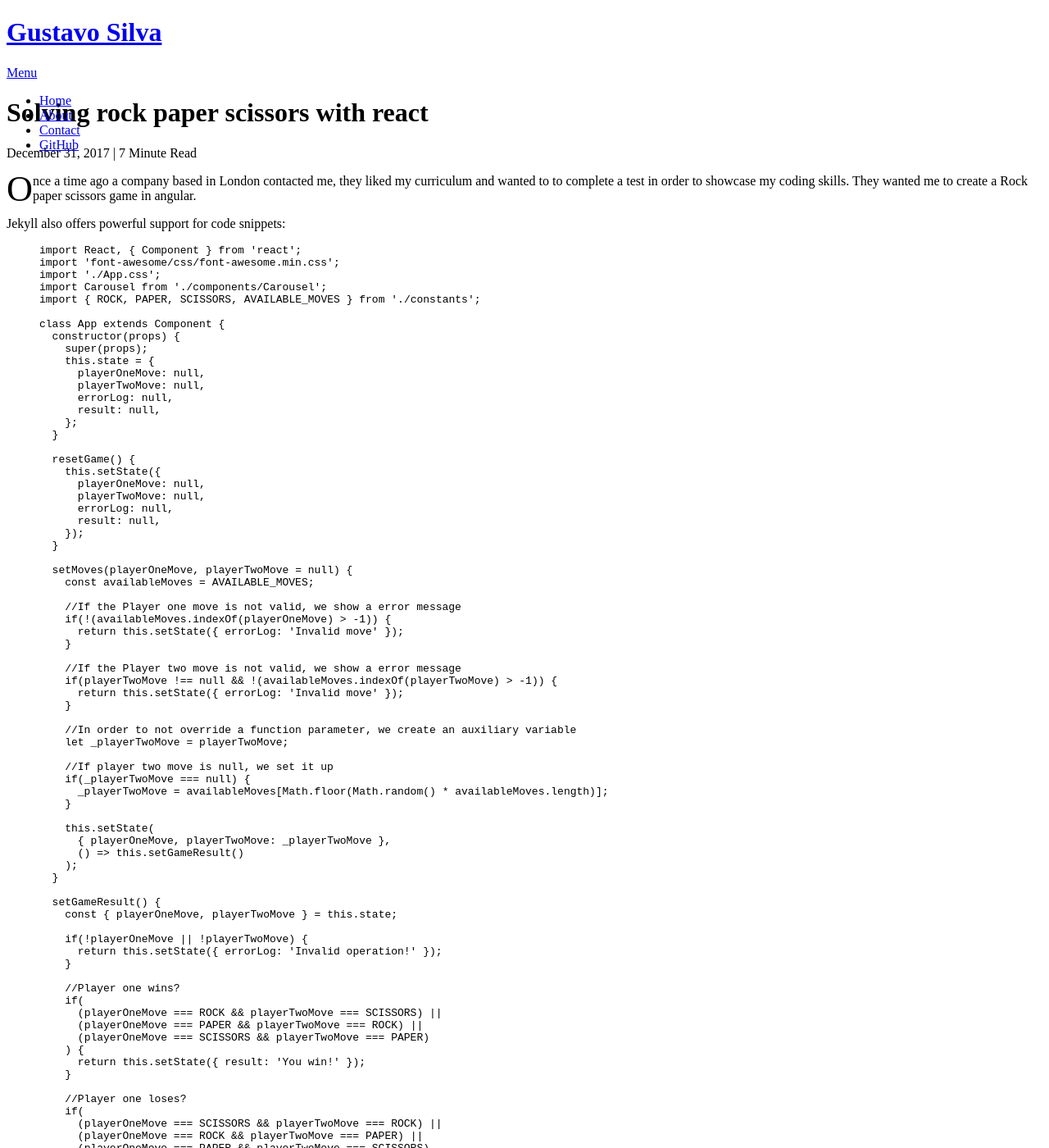
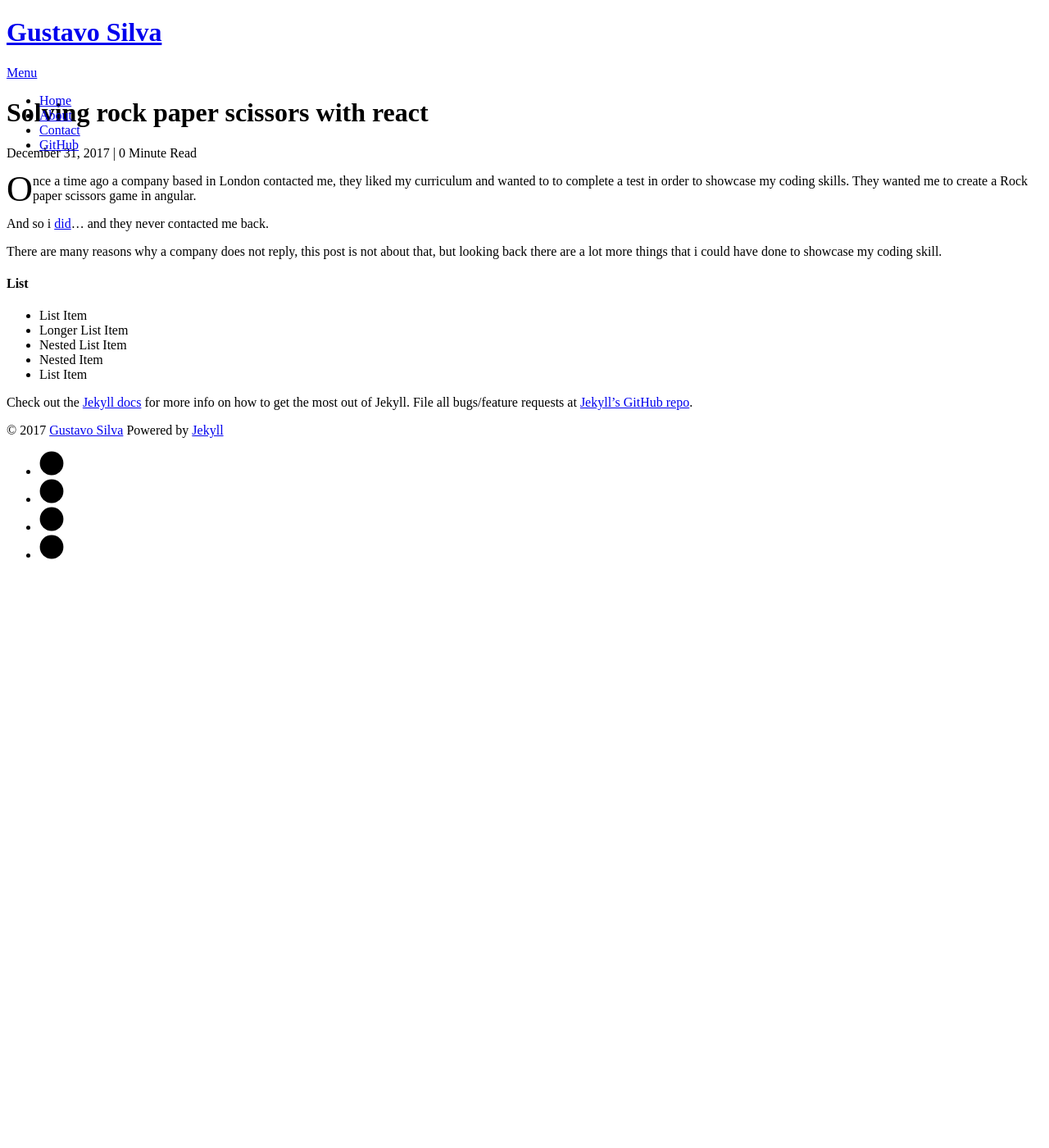
Before and after one commit to GustavoRSSilva/gustavorssilva.github.io, a Jekyll site: the page built from _posts/2017-12-31-react-rock-paper-scissors.markdown, in a window 1280 px wide and 1400 px high. Shown: the whole window at 82% size. Built offline with Jekyll 4.4.1, drawn with Linux system fonts in a browser that asks for light colours; nearby versions of some CDN libraries; some of the changed text lies outside the part shown.

Commit message:
[new] blog cnt

```diff
--- a/_posts/2017-12-31-react-rock-paper-scissors.markdown
+++ b/_posts/2017-12-31-react-rock-paper-scissors.markdown
@@ -4,166 +4,21 @@ title:  "Solving rock paper scissors with react"
 date:   2017-12-31
 ---
 
-<p class="intro"><span class="dropcap">O</span>nce a time ago a company based in London contacted me, they liked my curriculum and wanted to to complete a test in order to showcase my coding skills. They wanted me to create a Rock paper scissors game in angular. </p>
+<p class="intro"><span class="dropcap">O</span>nce a time ago a company based in London contacted me, they liked my curriculum and wanted to to complete a test in order to showcase my coding skills. They wanted me to create a Rock paper scissors game in angular.</p>
 
-Jekyll also offers powerful support for code snippets:
+And so i <a href="https://github.com/GustavoRSSilva/rock-paper-scissors-the-game" target="\_blank">did</a>... and they never contacted me back.
+
+There are many reasons why a company does not reply, this post is not about that, but looking back there are a lot more things that i could have done to showcase my coding skill.
+
+#### List
+* List Item
+* Longer List Item
+* Nested List Item
+* Nested Item
+* List Item
 
 {% highlight javascript %}
-import React, { Component } from 'react';
-import 'font-awesome/css/font-awesome.min.css';
-import './App.css';
-import Carousel from './components/Carousel';
-import { ROCK, PAPER, SCISSORS, AVAILABLE_MOVES } from './constants';
 
-class App extends Component {
-  constructor(props) {
-    super(props);
-    this.state = {
-      playerOneMove: null,
-      playerTwoMove: null,
-      errorLog: null,
-      result: null,
-    };
-  }
-
-  resetGame() {
-    this.setState({
-      playerOneMove: null,
-      playerTwoMove: null,
-      errorLog: null,
-      result: null,
-    });
-  }
-
-  setMoves(playerOneMove, playerTwoMove = null) {
-    const availableMoves = AVAILABLE_MOVES;
-
-    //If the Player one move is not valid, we show a error message
-    if(!(availableMoves.indexOf(playerOneMove) > -1)) {
-      return this.setState({ errorLog: 'Invalid move' });
-    }
-
-    //If the Player two move is not valid, we show a error message
-    if(playerTwoMove !== null && !(availableMoves.indexOf(playerTwoMove) > -1)) {
-      return this.setState({ errorLog: 'Invalid move' });
-    }
-
-    //In order to not override a function parameter, we create an auxiliary variable
-    let _playerTwoMove = playerTwoMove;
-
-    //If player two move is null, we set it up
-    if(_playerTwoMove === null) {
-      _playerTwoMove = availableMoves[Math.floor(Math.random() * availableMoves.length)];
-    }
-
-    this.setState(
-      { playerOneMove, playerTwoMove: _playerTwoMove },
-      () => this.setGameResult()
-    );
-  }
-
-  setGameResult() {
-    const { playerOneMove, playerTwoMove } = this.state;
-
-    if(!playerOneMove || !playerTwoMove) {
-      return this.setState({ errorLog: 'Invalid operation!' });
-    }
-
-    //Player one wins?
-    if(
-      (playerOneMove === ROCK && playerTwoMove === SCISSORS) ||
-      (playerOneMove === PAPER && playerTwoMove === ROCK) ||
-      (playerOneMove === SCISSORS && playerTwoMove === PAPER)
-    ) {
-      return this.setState({ result: 'You win!' });
-    }
-
-    //Player one loses?
-    if(
-      (playerOneMove === SCISSORS && playerTwoMove === ROCK) ||
-      (playerOneMove === ROCK && playerTwoMove === PAPER) ||
-      (playerOneMove === PAPER && playerTwoMove === SCISSORS)
-    ) {
-      return this.setState({ result: 'You lose!' });
-    }
-
-    return this.setState({ result: 'It\'s a draw' });
-  }
-
-  renderResult() {
-    return (
-      <div className="App">
-        <header>
-          <h1 className="App-result-title">{this.state.result}</h1>
-          <h2>
-            <p>You picked <i className={`fa fa-hand-${this.state.playerOneMove}-o large`} /></p>
-            <p>Vs</p>
-            <p>Your opponent picked <i className={`fa fa-hand-${this.state.playerTwoMove}-o large`} /></p>
-          </h2>
-        </header>
-        <button
-          className="restart-btn"
-          onClick={() => this.resetGame()}
-        >
-          Restart Game
-        </button>
-      </div>
-    );
-  }
-
-  render() {
-    // If the game over show the result and the restart button
-    if(this.state.result) {
-      return this.renderResult();
-    }
-
-    return (
-      <div className="App">
-        <header className="App-header">
-          <h1 className="App-title">Rock, paper, scissors</h1>
-          <h2>vs AI</h2>
-        </header>
-        <p>
-          Please choose a move.
-        </p>
-        <div id="player-one-container">
-          <button
-            className="rock-btn yoo"
-            onClick={() => this.setMoves(ROCK)}
-          >
-            <i className="fa fa-hand-rock-o large"></i>
-          </button>
-          <button
-            className="scissors-btn"
-            onClick={() => this.setMoves(SCISSORS)}
-          >
-            <i className="fa fa-hand-scissors-o large"></i>
-          </button>
-          <button
-            className="paper-btn"
-            onClick={() => this.setMoves(PAPER)}
-          >
-            <i className="fa fa-hand-paper-o large"></i>
-          </button>
-        </div>
-        <p>
-          vs
-        </p>
-        <Carousel
-          options={AVAILABLE_MOVES.map((move) => (<i className={`fa fa-hand-${move}-o large`} />))}
-        />
-        <p className="App-error-log">
-          {this.state.errorLog}
-        </p>
-        <p className="app-footer">
-          For more information about the project, see the <a href="" target="_blank">blog post</a>.
-        </p>
-      </div>
-    );
-  }
-}
-
-export default App;
 {% endhighlight %}
 
 Check out the [Jekyll docs][jekyll] for more info on how to get the most out of Jekyll. File all bugs/feature requests at [Jekyll's GitHub repo][jekyll-gh].
```
